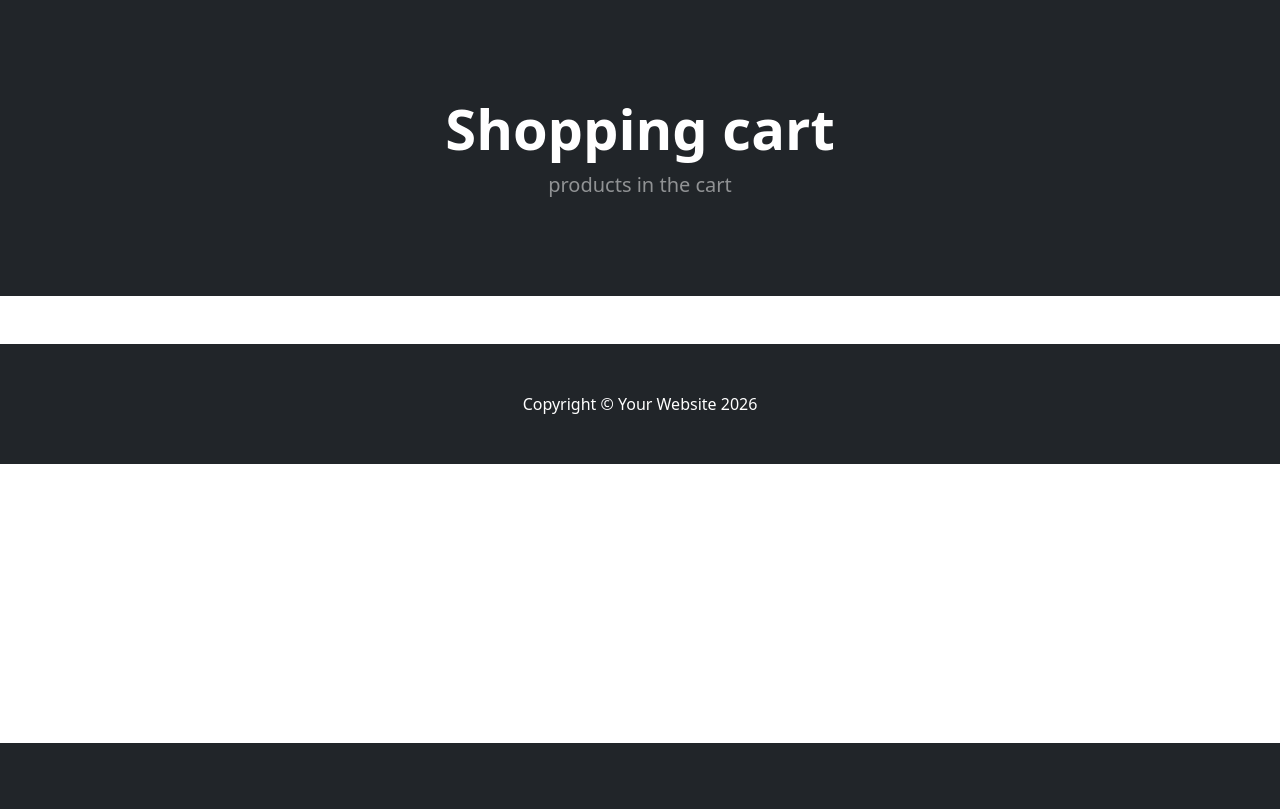
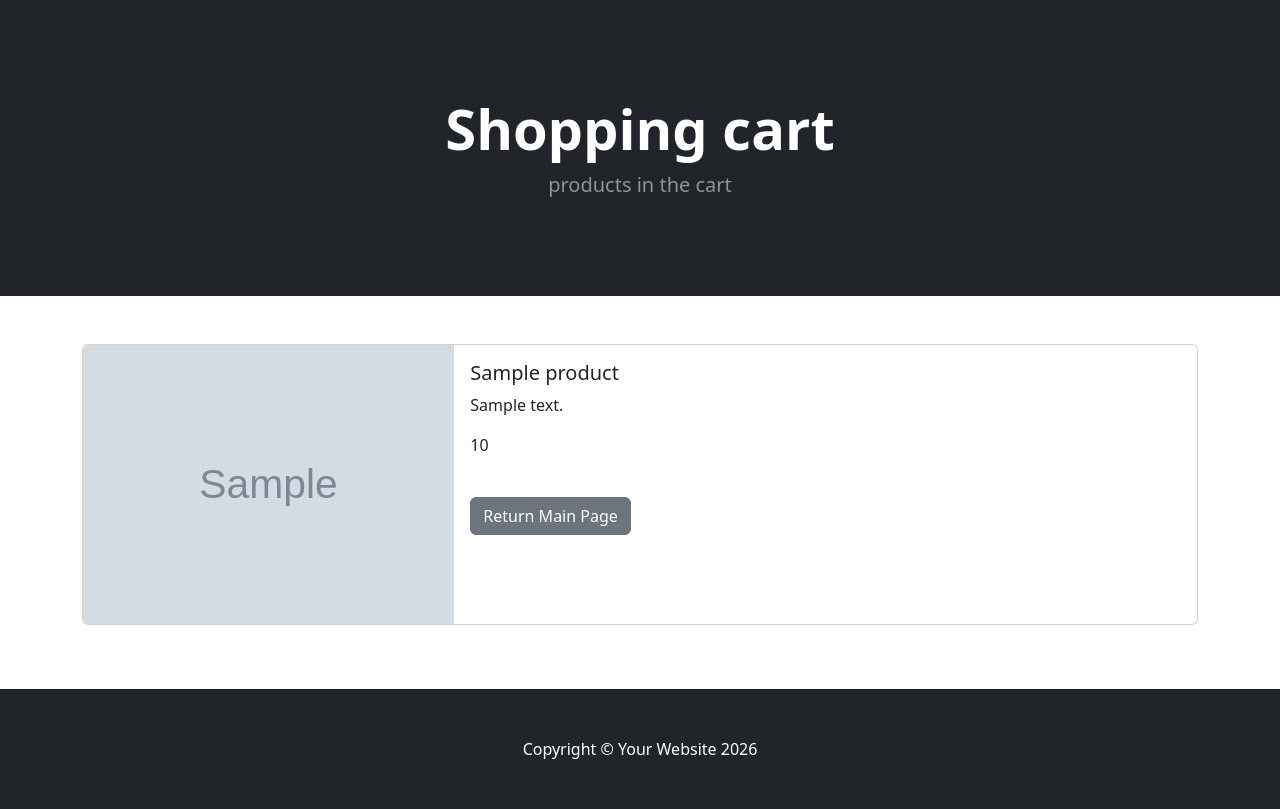
Before and after one commit to mosyiran/Django-Online-Store, a Django app: template OnlineStore/cart/templates/cart_summary.html in a window 1280 px wide. Shown: the part 57-866 px from the top of the page. Before the commit the page ends 800 px from the top, so only its background shows below. Run offline with Django 5.2, Linux system fonts and the light colour scheme; the template is opened without the code that fills it: most values are stand-ins (such as "Sample title", 1, 10 or a date in 2020); grey boxes marked "Sample" are stand-in pictures.

Commit message:
shopping card page created

```diff
--- a/OnlineStore/cart/cart.py
+++ b/OnlineStore/cart/cart.py
@@ -1,5 +1,8 @@
+from shop.models import Product
+
+
 class Cart:
-    def __init__(self,request):
+    def __init__(self, request):
         self.session = request.session
 
         cart = self.session.get('session_key')
@@ -18,3 +21,8 @@ class Cart:
 
     def __len__(self):
         return len(self.cart)
+
+    def get_prods(self):
+        product_ids = self.cart.keys()
+        products = Product.objects.filter(id__in=product_ids)
+        return products
--- a/OnlineStore/cart/templates/cart_summary.html
+++ b/OnlineStore/cart/templates/cart_summary.html
@@ -1,7 +1,9 @@
 {% extends 'base.html' %}
 {% load static %}
 {% load humanize %}
+
 {% block content %}
+
 <!-- Header -->
 <header class="bg-dark py-5">
     <div class="container px-4 px-lg-5 my-5">
@@ -14,5 +16,61 @@
     </div>
 </header>
 
-<br> <br>
+<br><br>
+
+<div class="container">
+
+    {% if cart_products %}
+        {% for product in cart_products %}
+
+            <div class="card mb-3">
+                <div class="row g-0">
+                    <div class="col-md-4">
+                        <img src="{{ product.picture.url }}"
+                             class="img-fluid rounded-start"
+                             alt="{{ product.name }}">
+                    </div>
+
+                    <div class="col-md-8">
+                        <div class="card-body">
+                            <h5 class="card-title">{{ product.name }}</h5>
+
+                            <p class="card-text">
+                                {{ product.description }}
+                            </p>
+
+                            {% if product.is_sale %}
+                                <p class="card-text">
+                                    <strike>{{ product.price|intcomma }}</strike>
+                                    -
+                                    {{ product.sale_price|intcomma }}
+                                </p>
+                            {% else %}
+                                <p class="card-text">
+                                    {{ product.price|intcomma }}
+                                </p>
+                            {% endif %}
+
+                            <br>
+
+                            <a href="{% url 'home' %}"
+                               class="btn btn-secondary">
+                                Return Main Page
+                            </a>
+                        </div>
+                    </div>
+                </div>
+            </div>
+
+        {% endfor %}
+    {% else %}
+        <p class="text-center">
+            Your Basket is Empty
+        </p>
+    {% endif %}
+
+</div>
+
+<br><br>
+
 {% endblock %}
--- a/OnlineStore/shop/templates/product.html
+++ b/OnlineStore/shop/templates/product.html
@@ -31,6 +31,7 @@
   </div>
 </div>
 
+    <br><br>
     <script>
     $(document).on('click', '#add-cart', function (e){
         e.preventDefault();
```
Also changed, not shown: OnlineStore/cart/views.py (+14 -3 lines), OnlineStore/db.sqlite3. Lines whose indentation alone changed are shown as unchanged.
